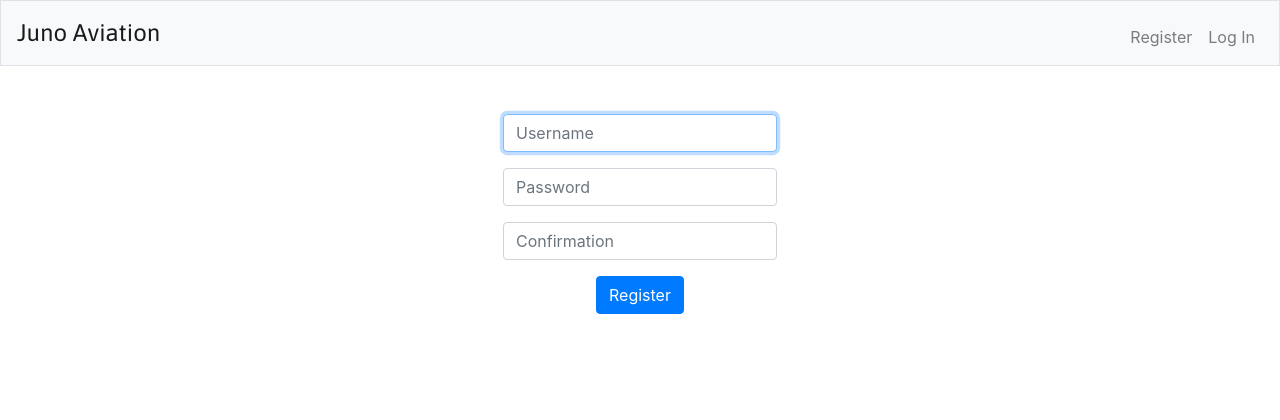
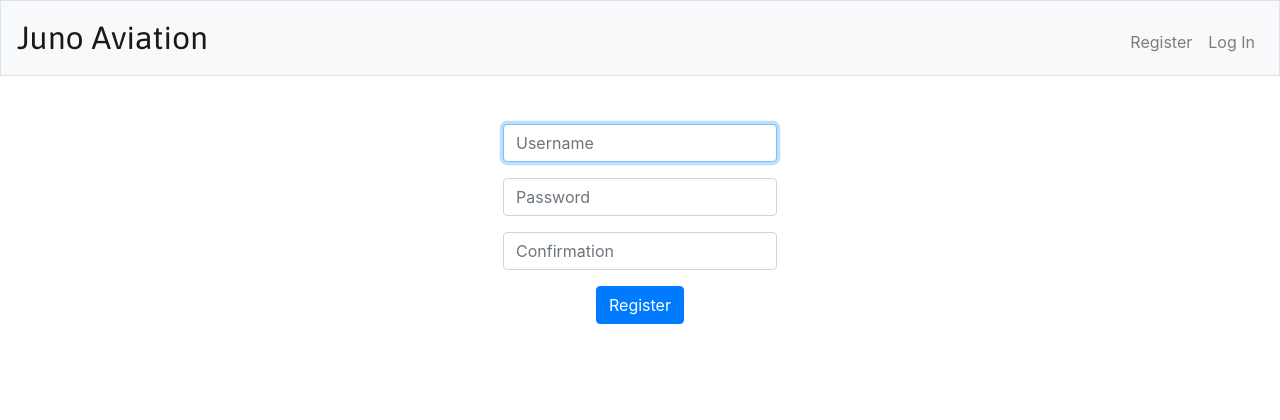
Before and after one commit to sammito1/airline, a Flask app: page /register in a window 1280 px wide. Shown: the top 420 px of the page. Run offline with Flask 2, Linux system fonts and the light colour scheme; some libraries are stand-ins or nearby versions.

Commit message:
Updated styling

```diff
--- a/static/styles.css
+++ b/static/styles.css
@@ -3,7 +3,7 @@
 nav .navbar-brand
 {
     /* size for brand */
-    font-size: x-large;
+    font-size: xx-large;
     font-family: "Asap", sans-serif;
 }
 /* colors for brand */
```
